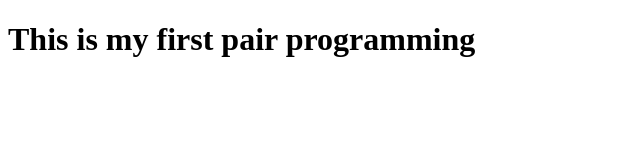
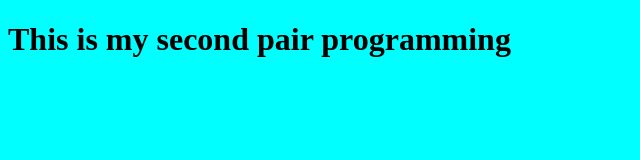
Before and after one commit to RazanAl-Quran/pair-programming, a plain HTML site: page index.html in a window 1280 px wide. Shown: the whole page, without its empty margins (0-640 px from the left). Drawn offline with Linux system fonts and the light colour scheme.

Commit message:
pro styling done

```diff
--- /dev/null
+++ b/css/style.css
@@ -0,0 +1,3 @@
+body{
+    background-color: aqua;
+}
--- a/index.html
+++ b/index.html
@@ -1,11 +1,24 @@
 <!DOCTYPE html>
 <html lang="en">
+
 <head>
     <meta charset="UTF-8">
     <meta name="viewport" content="width=device-width, initial-scale=1.0">
     <title>Document</title>
+    <link rel="stylesheet" href="css/style.css">
 </head>
+
 <body>
-    <h1>This is my first pair programming</h1>
+    <header>
+        <h1 >This is my second pair programming</h1>
+    </header>
+    <main>
+
+    </main>
+    <footer>
+
+    </footer>
+
 </body>
+
 </html>
```
